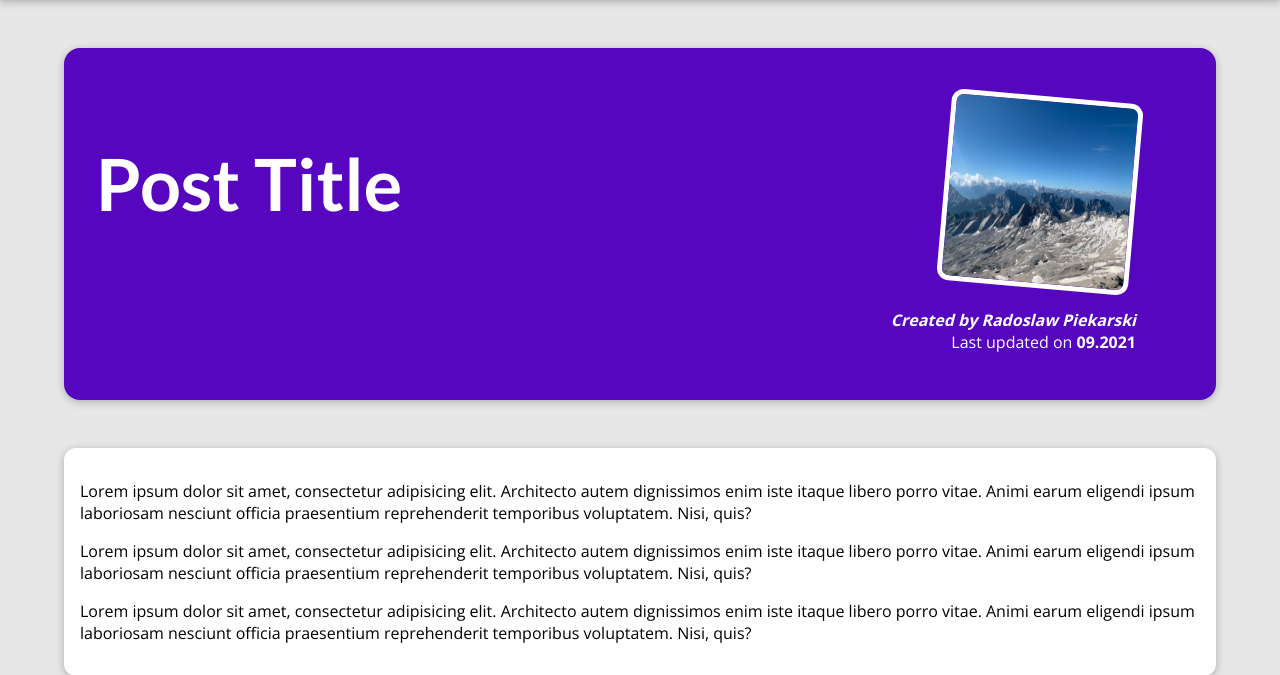
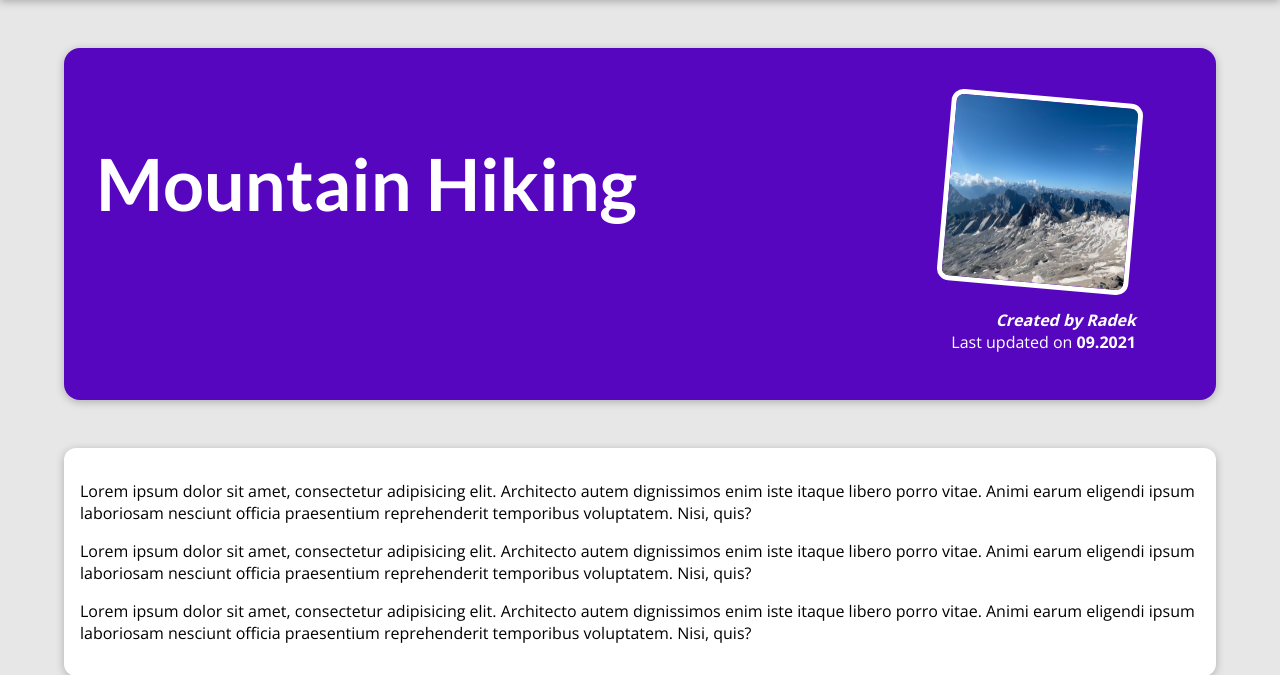
Before and after one commit to RadoslawPiekarski/django_blog_site, a Django app: page /posts/hike-in-the-mountains in a window 1280 px wide. Shown: the part 80-755 px from the top of the page. Run offline with Django 3.2, Linux system fonts and the light colour scheme.

Commit message:
refactored post templates

```diff
--- a/blog/templates/blog/all_posts.html
+++ b/blog/templates/blog/all_posts.html
@@ -2,7 +2,7 @@
 {% load static %}
 
 {% block title %}
-    All Posts
+    {{ post.title }}
 {% endblock %}
 
 {% block css_files %}
--- a/blog/templates/blog/post_detail.html
+++ b/blog/templates/blog/post_detail.html
@@ -11,10 +11,10 @@
 
 {% block content %}
     <section id="summary">
-        <h2>Post Title</h2>
+        <h2>{{ post.title }}</h2>
         <article>
             <img src="{% static "blog/images/mountains.jpg" %}" alt="Post title">
-            <address>Created by Radoslaw Piekarski</address>
+            <address>Created by {{ post.author }}</address>
             <div>
                 Last updated on <time>09.2021</time>
             </div>
```
